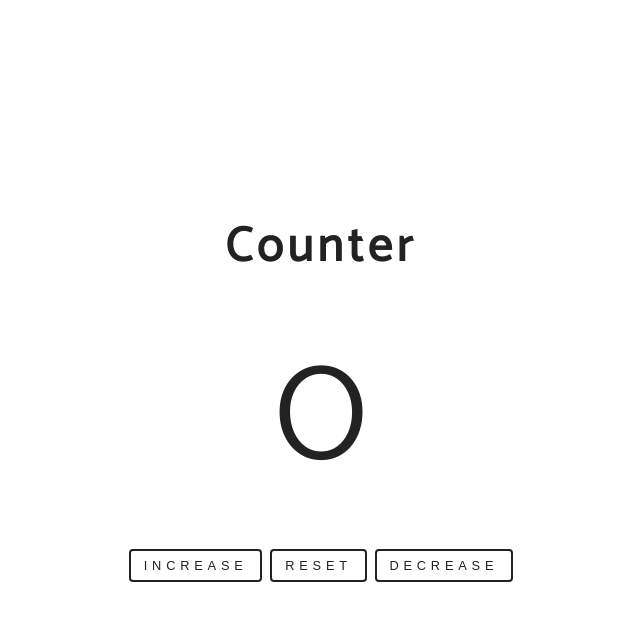
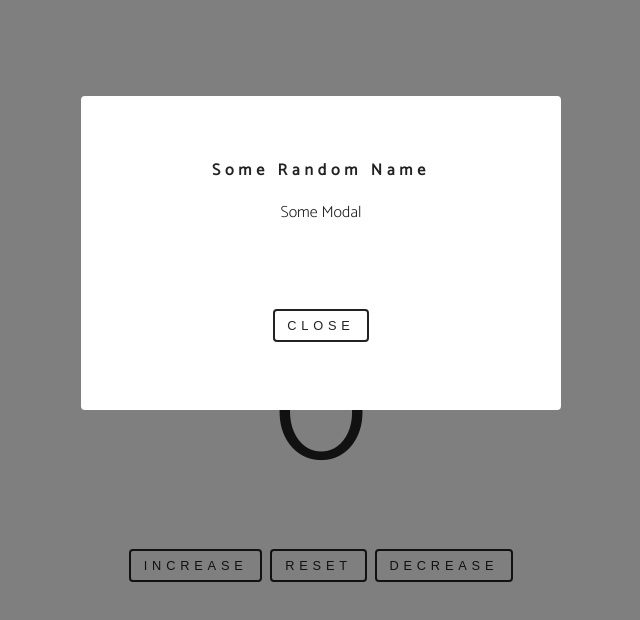
Before and after one commit to Dev3Thoughts/simple-redux-app, a React (Create React App) app: page / in a window 1280 px wide. Shown: the top 620 px of the page, without its empty margins (319-959 px from the left). Built offline with nearby package versions, Linux system fonts and the light colour scheme.

Commit message:
combineReducers redux :tada:

```diff
--- a/src/App.jsx
+++ b/src/App.jsx
@@ -1,22 +1,32 @@
 import React from "react";
 import { composeWithDevTools } from "redux-devtools-extension";
-import { createStore } from "redux";
+import { createStore, combineReducers } from "redux";
 import { Provider } from "react-redux";
-import reducer from "./redux/reducers/reducers";
 import Counter from "./Counter";
 
-// setup initial state
-const defaultState = {
-  count: 0,
-};
+// reducers
+import countReducer from "./redux/reducers/countReducer";
+import productReducer from "./redux/reducers/productReducer";
+import modalReducer from "./redux/reducers/modalReducer";
+
+// get components
+import Modal from "./Modal"
 
 // setup store
-const store = createStore(reducer, defaultState, composeWithDevTools());
+const store = createStore(
+  combineReducers({
+    countState: countReducer,
+    productState: productReducer,
+    modalState: modalReducer,
+  }),
+  composeWithDevTools()
+);
 
 const App = () => {
   return (
     <Provider store={store}>
       <Counter />
+      <Modal />
     </Provider>
   );
 };
--- a/src/Counter.jsx
+++ b/src/Counter.jsx
@@ -22,8 +22,8 @@ function Counter({ count, increase, decrease, reset }) {
   );
 }
 
-function mapStateToProps(state) {
-  return { count: state.count };
+function mapStateToProps({ countState }) {
+  return { count: countState.count };
 }
 function mapDispatchToProps(dispatch) {
   return {
--- /dev/null
+++ b/src/Modal.jsx
@@ -0,0 +1,21 @@
+import React from "react";
+import PropTypes from "prop-types";
+
+const Modal = (props) => {
+  const isOpen = true;
+  return (
+      <div className={`modal-overlay ${isOpen ? `isModalOpen` : null}`}>
+          <div className="modal-container">
+              <h4>Some random name</h4>
+              <p>Some Modal</p>
+              <button className="btn btn-primary">Close</button>
+          </div>
+    </div>
+  );
+};
+
+Modal.propTypes = {
+
+};
+
+export default Modal;
--- a/src/redux/reducers/reducers.js
+++ b/src/redux/reducers/countReducer.js
@@ -1,7 +1,11 @@
 import { DECREASE, INCREASE, RESET } from "../actions/actions";
 
+const defaultState = {
+  count: 0,
+};
+
 //  reducer to updatae out store we need to arguments old and new state
-function reducer(state, action) {
+function reducer(state = defaultState, action) {
   switch (action.type) {
     case INCREASE:
       return { ...state, count: state.count + 1 };
--- /dev/null
+++ b/src/redux/reducers/modalReducer.js
@@ -0,0 +1,9 @@
+import { MODAL_OPEN, MODAL_CLOSE } from "../actions/actions";
+
+const defaultState = {
+  name: "modalReducer",
+};
+
+export default function reducer(state = defaultState, action) {
+  return state;
+}
--- /dev/null
+++ b/src/redux/reducers/productReducer.js
@@ -0,0 +1,9 @@
+import { SET_LOADING, GET_PRODUCTS } from "../actions/actions";
+
+const defaultState = {
+  name: "productReducer",
+};
+
+export default function reducer(state = defaultState, action) {
+  return state;
+}
```
